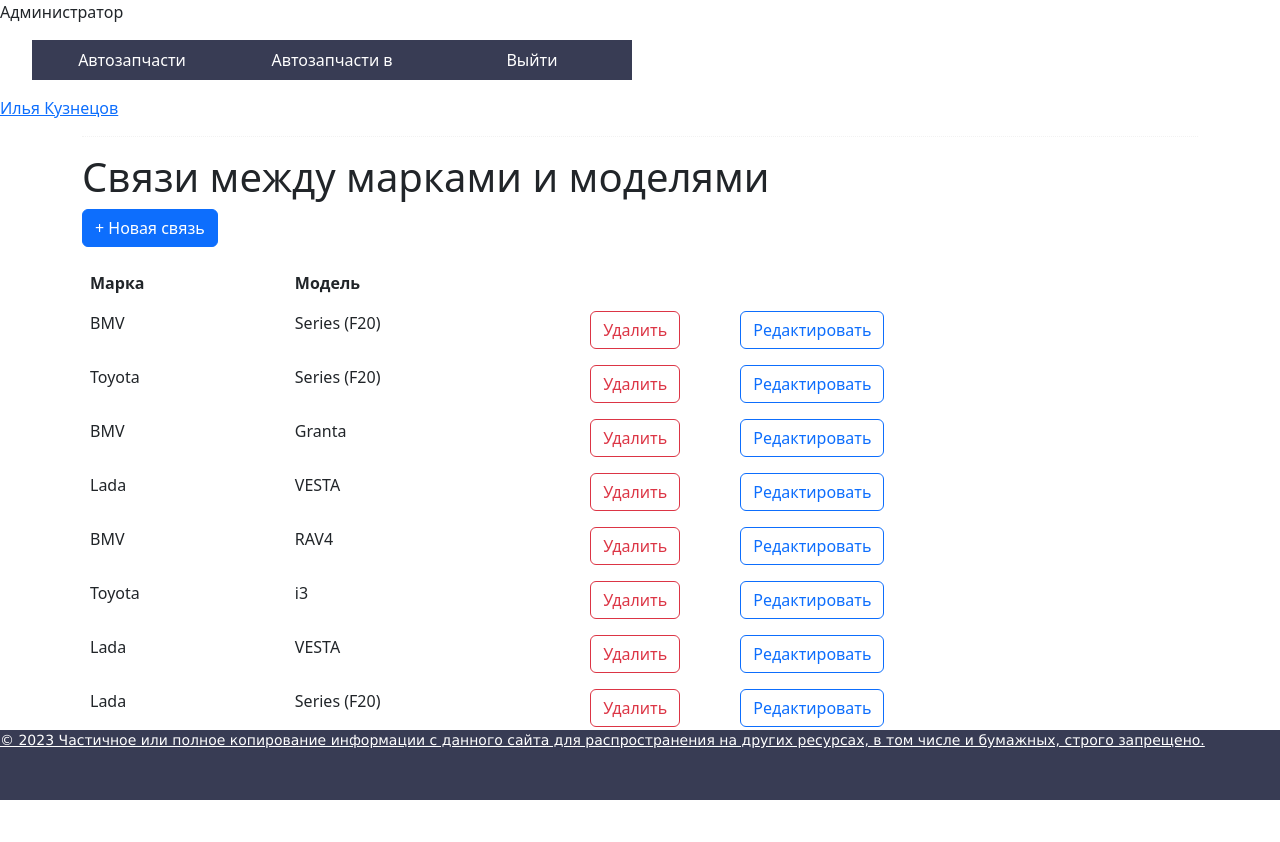
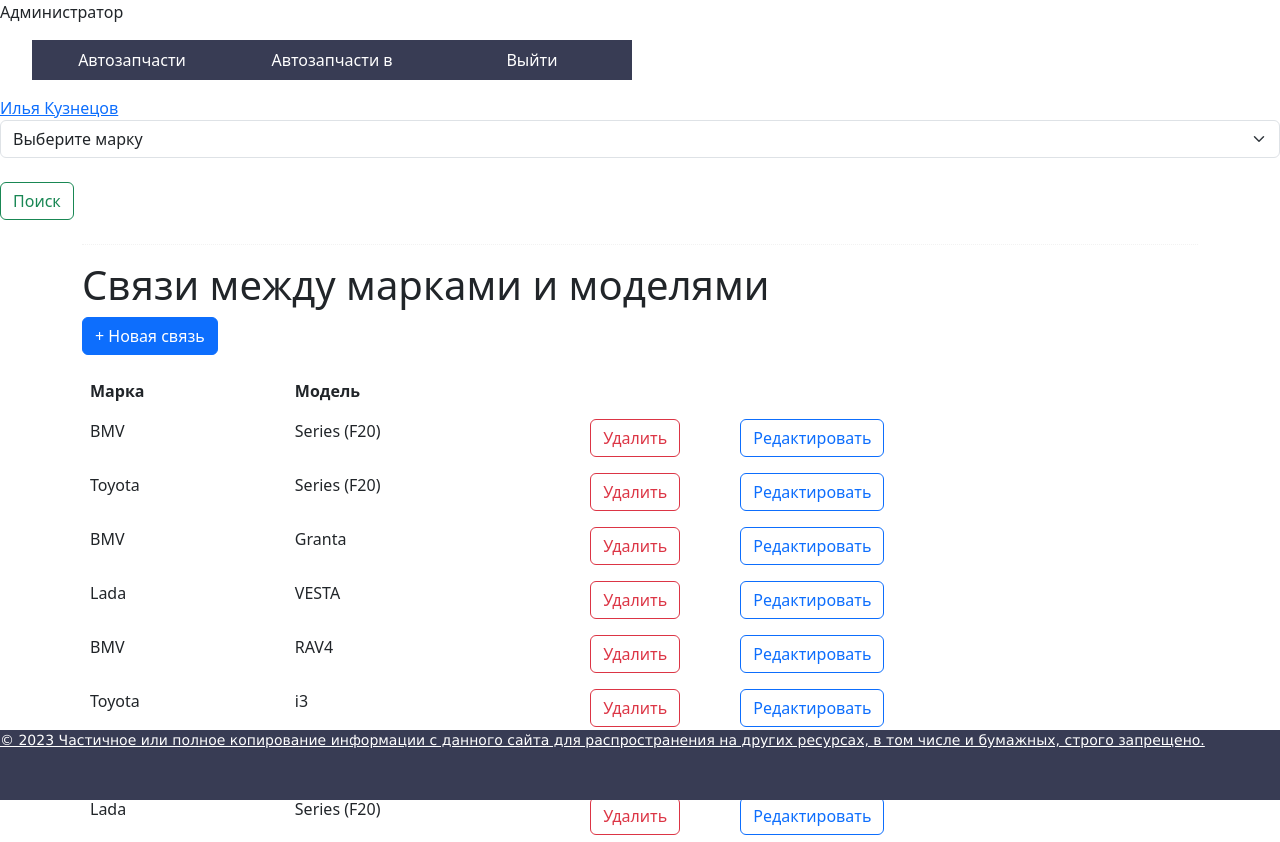
Before and after one commit to ProgrammSkill/Web-based-information-system, a Django app: page /public/brands_and_models/ in a window 1280 px wide. Shown: the top 842 px of the page. Before the commit the page ends 800 px from the top, so only its background shows below. Run offline with Django 4.2, Linux system fonts and the light colour scheme; a user stored in the database is signed in; data comes from the database, SQL or seed files in the repository; some libraries are stand-ins or nearby versions.

Commit message:
A brand filter form has been added to the Brands and models page
Signed-off-by: Мой компьютер <antonkant2018@gmail.com>

```diff
--- a/autodoc/autodocapp/templates/autodocapp/brands_and_models.html
+++ b/autodoc/autodocapp/templates/autodocapp/brands_and_models.html
@@ -1,14 +1,26 @@
 {% extends 'autodocapp/base.html' %}
 {% block content %}
+
+<div class="">
+    <form action="" class="form-inline my-2 my-lg-0" method="get">
+        <select aria-label=".form-select-lg example" class="form-select mb-3 search" name="q">
+            {% for b in brands %}
+            <option selected>Выберите марку</option>
+            <option value='{{ b.id }}'>{{ b }}</option>
+            {% endfor %}
+        </select>
+        <button class="btn btn-outline-success my-2 my-sm" type="submit">Поиск</button>
+    </form>
+</div>
 
 <div class="container">
     <div class="col-md-12 well">
         <hr style="border-top:1px dotted #ccc;"/>
         <h1 class="page-header">Связи между марками и моделями</h1>
-          <p>
+        <p>
             <button type="button" class="btn btn-primary js-create">
-              <span class="glyphicon glyphicon-plus"></span>
-              + Новая связь
+                <span class="glyphicon glyphicon-plus"></span>
+                + Новая связь
             </button>
          </p>
 
@@ -87,7 +99,6 @@
 <div id="ModalEditBrandAndModel" class="modal">
     <div class="modal-dialog">
     <div class="modal-content">
-<!--        <span class="close btn-close" data-bs-dismiss="modal" aria-label="Close">&times;</span>-->
         <div class="modal-header">
             <h5 class="modal-title">Редактирование марки</h5>
             <button type="button" class="close btn-close" data-bs-dismiss="modal" aria-label="Close"></button>
```
